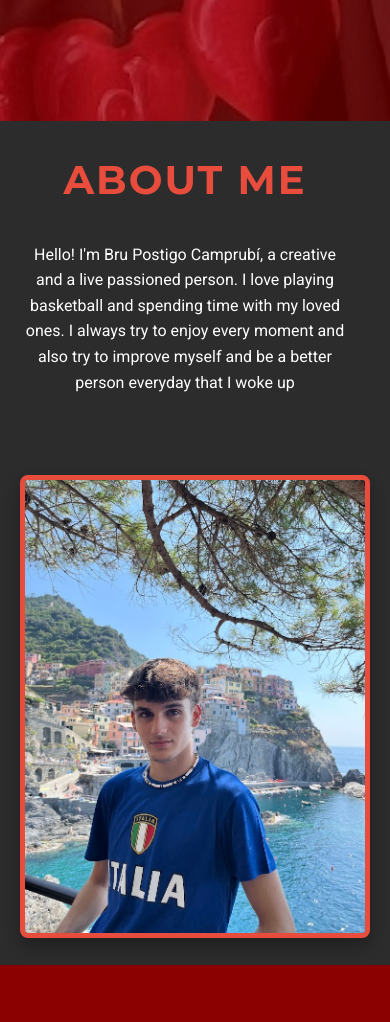
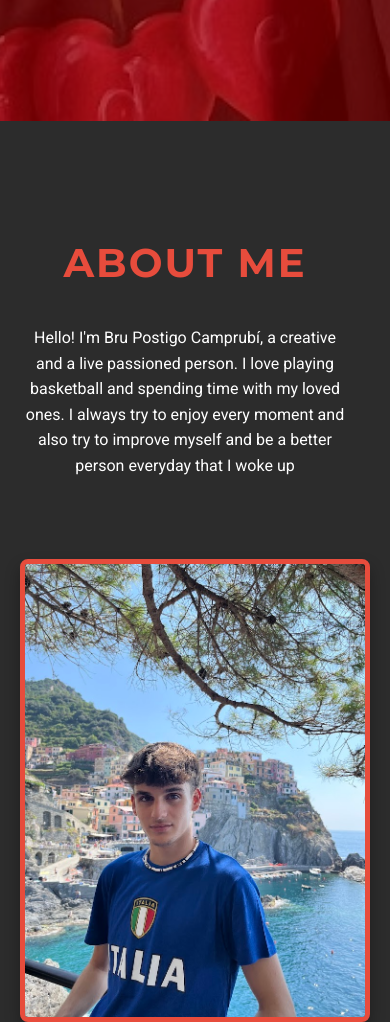
Before and after one commit to BruPostigo/Hypermedia-project-part-1-CV-BruPostigo, a plain HTML site: page index.html in a window 390 px wide. Shown: the part 723-1745 px from the top of the page. Drawn offline with Linux system fonts and the light colour scheme.

Commit message:
Add files via upload

```diff
--- a/style.css
+++ b/style.css
@@ -32,11 +32,12 @@ body {
 }
 
 .content-section {
-    height: 100vh;
+    /* CAMBIAT: Utilitzem min-height per assegurar-nos que el contingut no es talla */
+    min-height: 100vh;
     display: flex;
     flex-direction: column;
     justify-content: center;
-    padding: 0 0;
+    padding: 80px 0; /* Afegim padding vertical per a espaiat segur */
 }
 
 .dark-bg {
@@ -65,6 +66,7 @@ h2 {
 
 
 .hero-section {
+    /* Mantenim height: 100vh aquí ja que és només una capçalera */
     height: 100vh;
     background: url('fons.jpg') center top / cover no-repeat;
     position: relative;
@@ -117,6 +119,12 @@ h2 {
 @media (max-width: 768px) {
     .container {
         padding: 0 20px;
+    }
+
+    /* Ajust per a seccions: eliminem min-height: 100vh i utilitzem padding per assegurar espai */
+    .content-section {
+        min-height: auto;
+        padding: 60px 0;
     }
 
     h2 {
```
